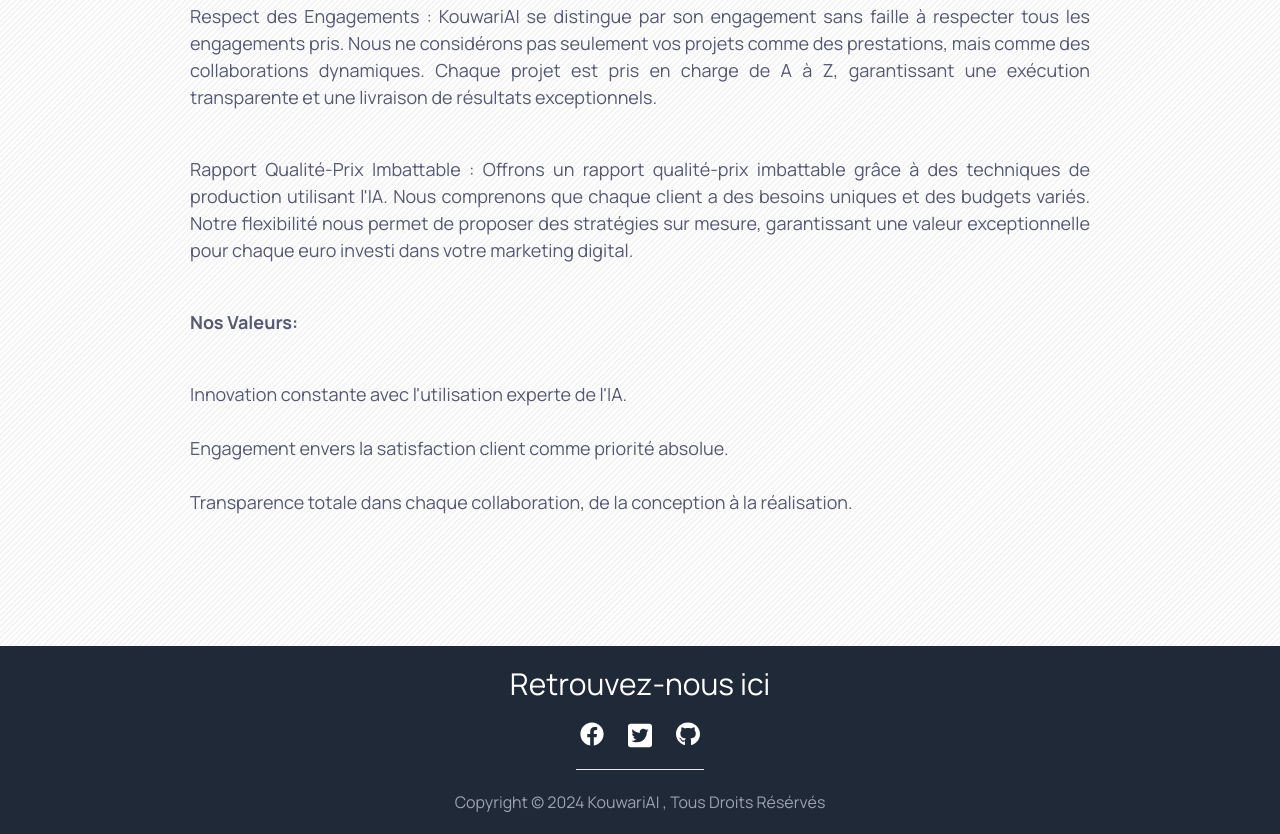
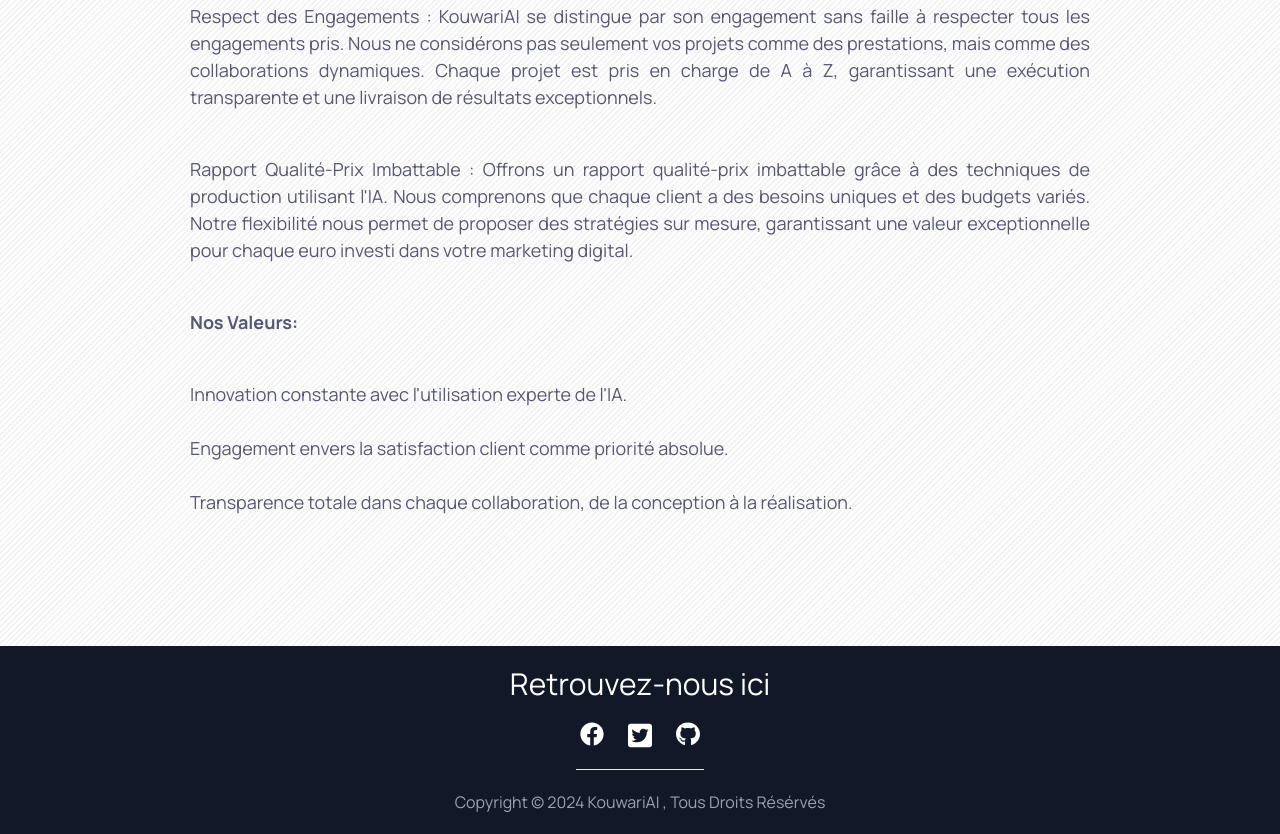
Before and after one commit to jvitalk1403kuwari/site-marketing-ai, a plain HTML site: page a-propos.html in a window 1280 px wide. Shown: the part 1179-2013 px from the top of the page. Drawn offline with nearby package versions, Linux system fonts and the light colour scheme.

Commit message:
footer position absolute(suite)

```diff
--- a/a-propos.html
+++ b/a-propos.html
@@ -118,7 +118,7 @@
 
 
       <!-- Footer -->
-      <footer id="footer" class="bg-gray-800 py-5 w-full">
+      <footer id="footer" class="bg-gray-900 py-5 w-full">
 
         <h3 class="text-2xl pb-5 text-center  md:text-3xl text-white">Retrouvez-nous ici</h3>
 
```
Also changed, not shown: article.html (+1 -1 lines), index.html (+1 -1 lines).
